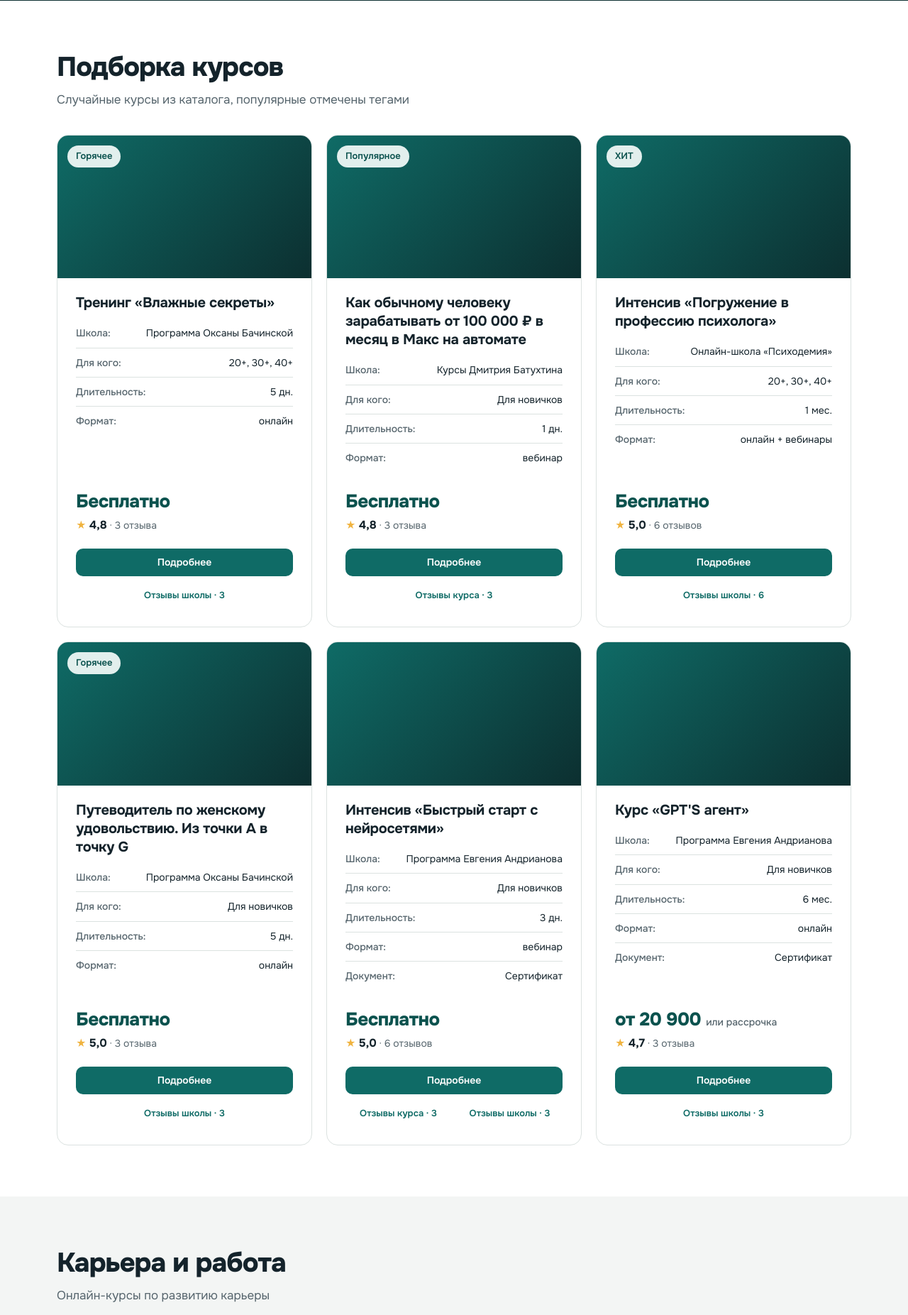
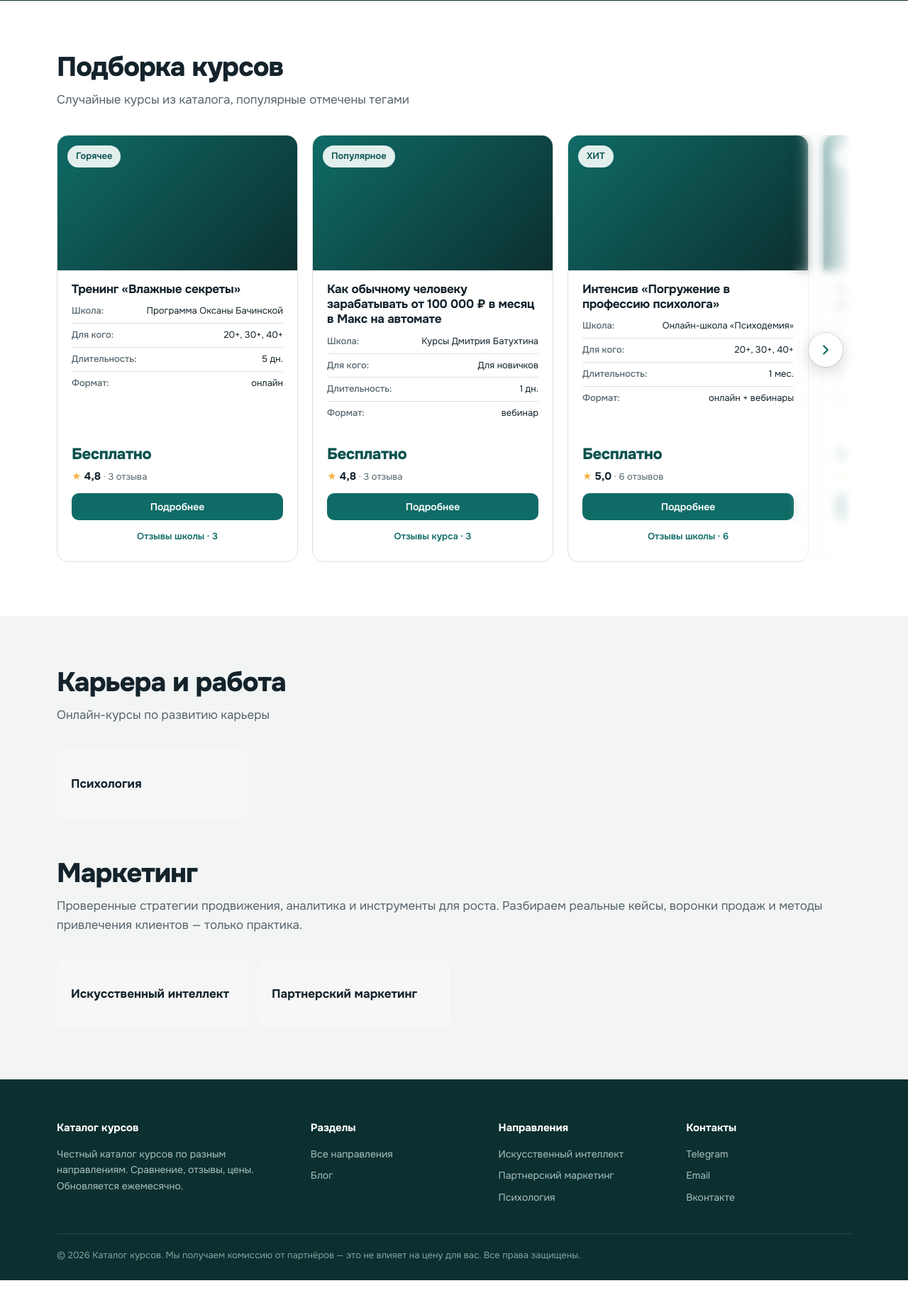
Before and after one commit to Santilka/partners, a Django app: page / in a window 1280 px wide. Shown: the part 667-2520 px from the top of the page at 71% size. After the commit the page ends 2471 px from the top, so only its background shows below. Run offline with Django 5.2, Linux system fonts and the light colour scheme; data comes from the database, SQL or seed files in the repository.

Commit message:
Поработал над дизайном карточек и добавил картинок

```diff
--- a/refy/templates/refy/home.html
+++ b/refy/templates/refy/home.html
@@ -1,4 +1,5 @@
 {% extends 'refy/base.html' %}
+{% load static %}
 {% block title %}Каталог курсов: цены, отзывы, сравнение{% endblock %}
 {% block description %}Честный каталог курсов по разным направлениям: цены, отзывы студентов и практика в одном месте.{% endblock %}
 {% block content %}
@@ -25,8 +26,12 @@
   <div class="container">
     <h2 class="section-title">Подборка курсов</h2>
     <p class="section-sub">Случайные курсы из каталога, популярные отмечены тегами</p>
-    <div class="cards-grid">
-      {% for c in featured %}{% include 'refy/_course_card.html' %}{% endfor %}
+    <div class="carousel" data-carousel>
+      <button type="button" class="carousel-btn carousel-prev" aria-label="Назад"><svg viewBox="0 0 24 24" width="22" height="22" fill="none" stroke="currentColor" stroke-width="2.5" stroke-linecap="round" stroke-linejoin="round" aria-hidden="true"><path d="M15 6l-6 6 6 6"/></svg></button>
+      <div class="cards-grid cards-carousel" tabindex="0">
+        {% for c in featured %}{% include 'refy/_course_card.html' %}{% endfor %}
+      </div>
+      <button type="button" class="carousel-btn carousel-next" aria-label="Вперёд"><svg viewBox="0 0 24 24" width="22" height="22" fill="none" stroke="currentColor" stroke-width="2.5" stroke-linecap="round" stroke-linejoin="round" aria-hidden="true"><path d="M9 6l6 6-6 6"/></svg></button>
     </div>
   </div>
 </section>
@@ -48,3 +53,4 @@
   </div>
 </section>
 {% endblock %}
+{% block scripts %}<script src="{% static 'js/carousel.js' %}"></script>{% endblock %}
--- a/static/css/style.css
+++ b/static/css/style.css
@@ -172,6 +172,52 @@
   grid-template-columns:repeat(auto-fill,minmax(330px,1fr));
   gap:var(--gap);
 }
+
+.carousel{position:relative}
+.cards-carousel{
+  display:flex;
+  overflow-x:auto;
+  scroll-snap-type:x mandatory;
+  scroll-behavior:smooth;
+  scrollbar-width:none;
+  -webkit-overflow-scrolling:touch;
+  padding-bottom:4px;
+}
+.cards-carousel::-webkit-scrollbar{display:none}
+.cards-carousel .card{flex:0 0 340px;scroll-snap-align:start}
+.carousel::before,.carousel::after{
+  content:"";position:absolute;top:0;bottom:4px;width:90px;z-index:1;
+  pointer-events:none;opacity:0;transition:opacity .25s;
+  -webkit-backdrop-filter:blur(7px);backdrop-filter:blur(7px);
+}
+.carousel::before{
+  left:0;
+  background:linear-gradient(to right,#fff,rgba(255,255,255,0));
+  -webkit-mask-image:linear-gradient(to right,#000 30%,transparent);
+  mask-image:linear-gradient(to right,#000 30%,transparent);
+}
+.carousel::after{
+  right:0;
+  background:linear-gradient(to left,#fff,rgba(255,255,255,0));
+  -webkit-mask-image:linear-gradient(to left,#000 30%,transparent);
+  mask-image:linear-gradient(to left,#000 30%,transparent);
+}
+.carousel.has-prev::before,.carousel.has-next::after{opacity:1}
+
+.carousel-btn{
+  position:absolute;top:50%;transform:translateY(-50%);z-index:2;
+  display:flex;align-items:center;justify-content:center;
+  width:48px;height:48px;padding:0;border:none;border-radius:50%;
+  background:#fff;color:var(--teal);cursor:pointer;
+  box-shadow:0 6px 20px rgba(20,35,43,.18),0 0 0 1px var(--line);
+  transition:opacity .2s,background .2s,color .2s,transform .2s;
+}
+.carousel-btn:hover{background:var(--teal);color:#fff;transform:translateY(-50%) scale(1.06)}
+.carousel-btn:focus-visible{outline:2px solid var(--teal);outline-offset:3px}
+.carousel-btn:disabled{opacity:0;pointer-events:none}
+.carousel-btn svg{display:block}
+.carousel-prev{left:12px}
+.carousel-next{right:12px}
 .card{
   display:flex;flex-direction:column;
   background:#fff;
@@ -190,10 +236,16 @@
   overflow:hidden;
   background:linear-gradient(135deg,var(--teal),var(--deep));
 }
-.card-media img{position:absolute;inset:0;width:100%;height:100%;object-fit:cover}
+.card-media img{position:absolute;inset:0;width:100%;height:100%;object-fit:cover;transition:transform .5s ease}
+@media (hover:hover){
+  .card-course:hover .card-media img{transform:scale(1.12)}
+}
+@media (prefers-reduced-motion:reduce){
+  .card-media img{transition:none}
+}
 .card-body{
   display:flex;flex-direction:column;flex:1;
-  padding:22px 26px 26px;
+  padding:16px 20px 18px;
 }
 .card-course .card-tag{position:absolute;top:14px;left:14px;margin:0}
 
@@ -243,6 +295,17 @@
   padding:10px 6px;font-size:13px;
   white-space:nowrap;overflow:hidden;text-overflow:ellipsis;
 }
+
+.card-course h3{font-size:17px;line-height:1.25;margin-bottom:10px}
+.card-course .card-meta{font-size:13px;padding:6px 0}
+.card-course .card-meta:first-of-type{padding-top:0}
+.card-course .card-price{font-size:22px;padding-top:12px}
+.card-course .card-price small{font-size:12px}
+.card-course .card-rating{font-size:13px}
+.card-course .card-rating b{font-size:15px}
+.card-course .card-actions{padding-top:12px;gap:6px}
+.card-course .btn-small{padding:10px 14px;font-size:14px}
+.card-course .card-reviews .btn{padding:8px 6px;font-size:13px}
 
 /* ==========================================================================
    COMPONENT: PTILES (section tiles)
@@ -481,6 +544,9 @@
 
   /* --- карточки --- */
   .cards-grid{grid-template-columns:1fr;gap:var(--gap-sm)}
+  .cards-carousel .card{flex-basis:82%}
+  .carousel-btn{display:none}
+  .carousel::before,.carousel::after{width:36px;-webkit-backdrop-filter:blur(4px);backdrop-filter:blur(4px)}
   .card{padding:16px;border-radius:14px}
   .card.card-course{padding:0}
   .card-body{padding:14px 16px 16px}
```
Also changed, not shown: static/js/carousel.js (added, +32 -0 lines), refy/media/refy/courses/5f2d865d4ac0eac759d8c6db137e5555.jpg (added), refy/media/refy/courses/690x380_0x0a330c2a_15726202021635694369.jpeg (added), refy/media/refy/icons/connection_19004020.png (added).
